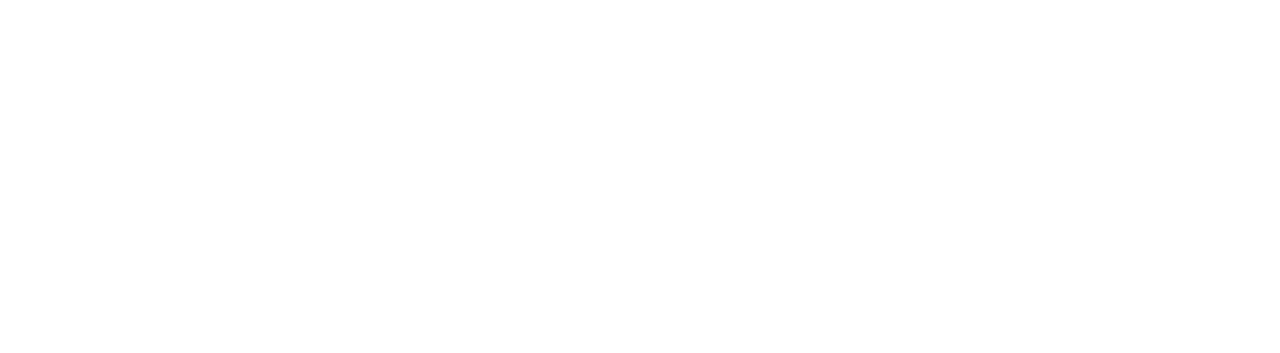
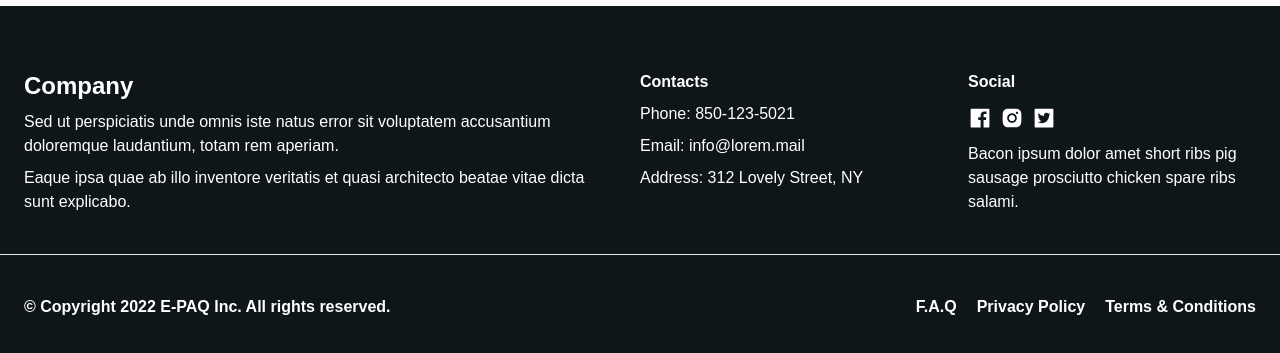
Before and after one commit to mdpahlovi/e-paq-client, a React (Create React App) app: page / in a window 1280 px wide. Shown: the part 8723-9076 px from the top of the page. Before the commit the page ends 8729 px from the top, so only its background shows below. Built offline with nearby package versions, Linux system fonts and the light colour scheme.

Commit message:
Footer Added

```diff
--- a/src/App.js
+++ b/src/App.js
@@ -1,6 +1,7 @@
 import Navbar from "./components/Navbar";
 import Hero from "./components/Hero";
 import Products from "./components/Products";
+import Footer from "./components/Footer";
 
 function App() {
     return (
@@ -8,6 +9,7 @@
             <Navbar></Navbar>
             <Hero></Hero>
             <Products></Products>
+            <Footer></Footer>
         </>
     );
 }
--- /dev/null
+++ b/src/components/Footer.js
@@ -0,0 +1,70 @@
+import React from "react";
+import { AiFillFacebook, AiFillInstagram, AiFillTwitterSquare } from "react-icons/ai";
+
+const Footer = () => {
+    return (
+        <div className="bg-dark section-gap content-gap gap-10 text-light">
+            <div className="my-container grid grid-cols-1 sm:grid-cols-2 lg:grid-cols-[2fr_1fr_1fr] gap-10">
+                <div className="content-gap gap-2 col-span-full lg:col-auto">
+                    <a href="/" className="text-2xl font-bold">
+                        Company
+                    </a>
+                    <p>
+                        Sed ut perspiciatis unde omnis iste natus error sit voluptatem accusantium doloremque
+                        laudantium, totam rem aperiam.
+                    </p>
+                    <p>
+                        Eaque ipsa quae ab illo inventore veritatis et quasi architecto beatae vitae dicta sunt
+                        explicabo.
+                    </p>
+                </div>
+                <div className="content-gap gap-2">
+                    <p className="font-bold">Contacts</p>
+                    <a href="tel:850-123-5021">Phone: 850-123-5021</a>
+                    <a href="mailto:info@lorem.mail">Email: info@lorem.mail</a>
+                    <a href="https://www.google.com/maps" target="_blank" rel="noopener noreferrer">
+                        Address: 312 Lovely Street, NY
+                    </a>
+                </div>
+                <div className="content-gap">
+                    <span className="font-bold">Social</span>
+                    <div className="flex gap-2">
+                        <a href="/" className="text-2xl">
+                            <AiFillFacebook />
+                        </a>
+                        <a href="/" className="text-2xl">
+                            <AiFillInstagram />
+                        </a>
+                        <a href="/" className="text-2xl">
+                            <AiFillTwitterSquare />
+                        </a>
+                    </div>
+                    <p>Bacon ipsum dolor amet short ribs pig sausage prosciutto chicken spare ribs salami.</p>
+                </div>
+            </div>
+            <hr />
+            <div className="my-container flex flex-col-reverse justify-between lg:flex-row">
+                <p className="font-semibold">© Copyright 2022 E-PAQ Inc. All rights reserved.</p>
+                <ul className="flex flex-col mb-3 space-y-2 lg:mb-0 sm:space-y-0 sm:space-x-5 sm:flex-row">
+                    <li>
+                        <a href="/" className="font-semibold">
+                            F.A.Q
+                        </a>
+                    </li>
+                    <li>
+                        <a href="/" className="font-semibold">
+                            Privacy Policy
+                        </a>
+                    </li>
+                    <li>
+                        <a href="/" className="font-semibold">
+                            Terms &amp; Conditions
+                        </a>
+                    </li>
+                </ul>
+            </div>
+        </div>
+    );
+};
+
+export default Footer;
--- a/src/index.css
+++ b/src/index.css
@@ -22,7 +22,7 @@
         @apply px-4 py-2 font-semibold rounded-lg;
     }
     .btn-primary {
-        @apply bg-accent border border-accent text-light hover:bg-dark hover:text-accent duration-300;
+        @apply bg-accent border border-accent text-light hover:bg-transparent hover:text-accent duration-300;
     }
     .btn-secondary {
         @apply bg-light border border-accent text-accent hover:bg-accent hover:text-light duration-300;
```
Also changed, not shown: src/App.css (deleted, +0 -38 lines), src/images/hero.jpg, src/logo.svg (deleted).
